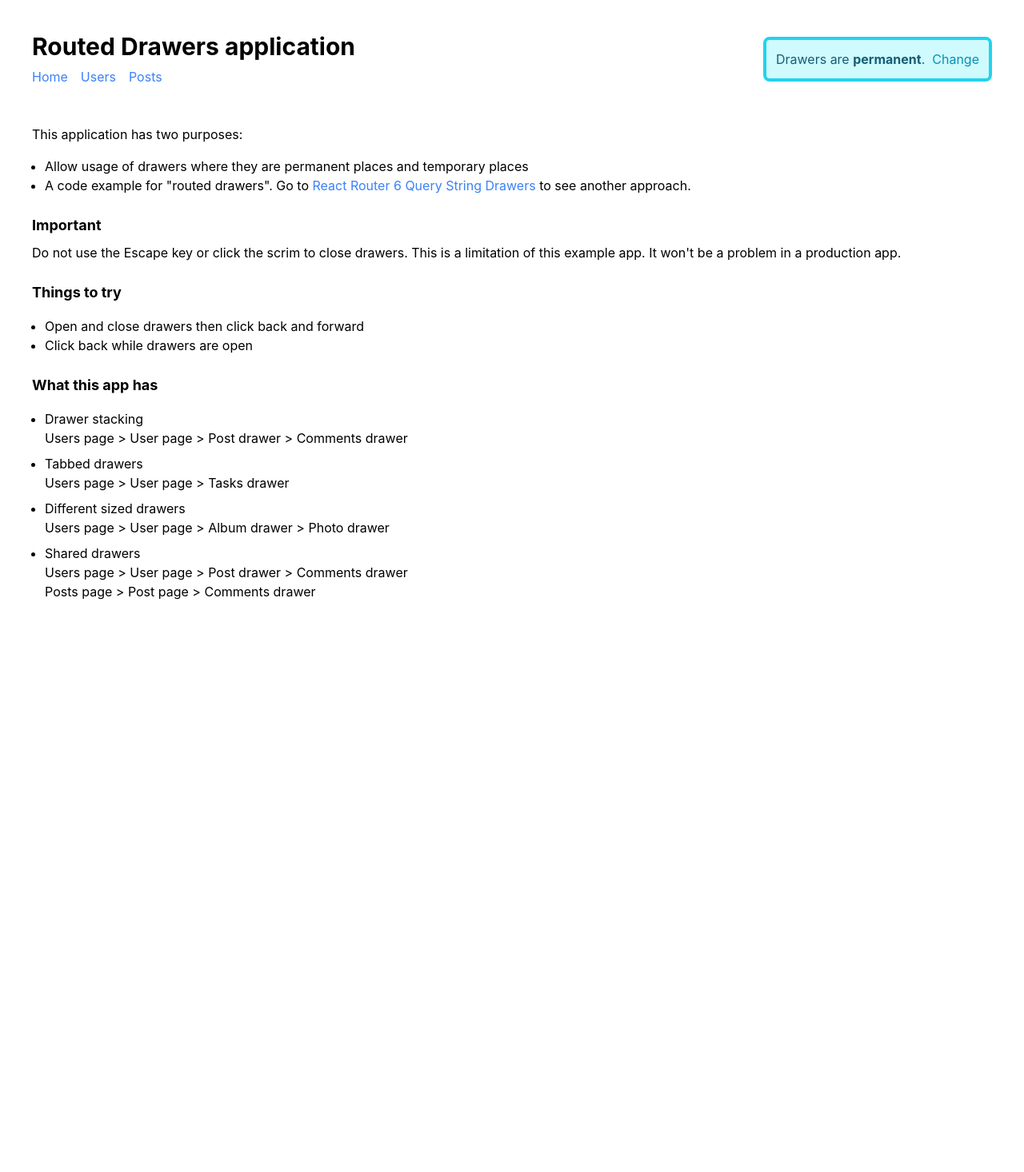
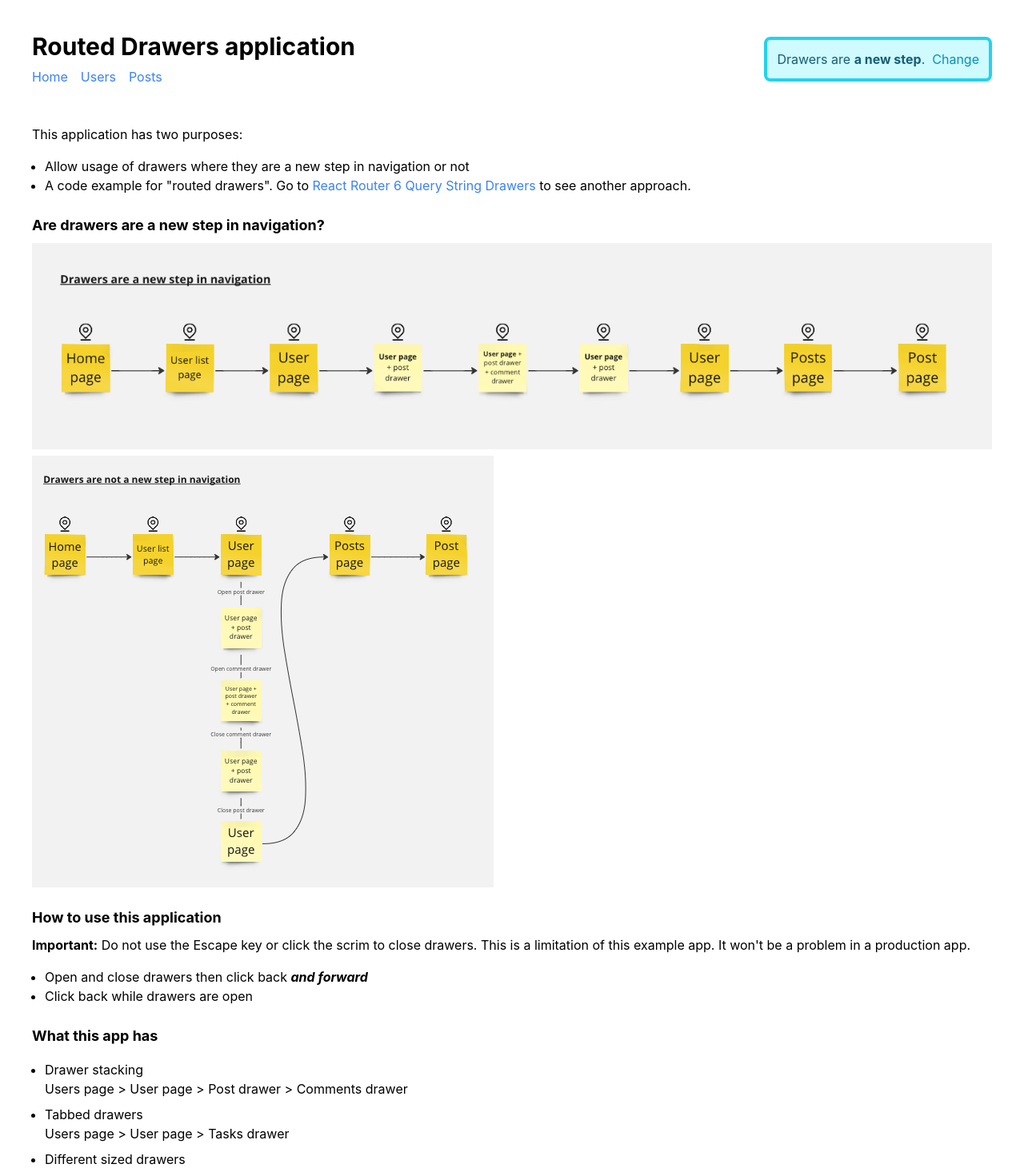
Before and after one commit to alexander-bobin/react-router-6-drawers, a React (Create React App) app: page /#/ in a window 1280 px wide. Shown: the top 1466 px of the page at 80% size. Before the commit the page ends 800 px from the top, so only its background shows below. Built offline with nearby package versions, Linux system fonts and the light colour scheme.

Commit message:
Change to step no step terminology

```diff
--- a/src/common/components/DrawerStatus.js
+++ b/src/common/components/DrawerStatus.js
@@ -10,7 +10,7 @@ function DrawerStatus () {
   return (
     <div className={`border-4 p-3 rounded-lg ${colorClasses}`}>
       <p>
-        Drawers are <strong>{areDrawersTemporary ? 'temporary' : 'permanent'}</strong>.
+        Drawers are <strong>{areDrawersTemporary && 'NOT'} a new step</strong>.
         &nbsp;<Link to={`/.?areDrawersTemporary=${areDrawersTemporary ? '0' : '1'}`} className="text-cyan-600 hover:underline">Change</Link>
       </p>
     </div>
--- a/src/routes/HomePage.js
+++ b/src/routes/HomePage.js
@@ -1,6 +1,8 @@
 import { useLayoutEffect, useContext } from "react"
 import { useLocation } from "react-router-dom"
 import { DrawerPermanenceContext } from "../common/components/DrawerPermanenceContext"
+import DrawerIsStepImage from "../images/drawers-are-a-step.png"
+import DrawerIsNotStepImage from "../images/drawers-are-not-a-step.png"
 
 function HomePage () {
   const location = useLocation()
@@ -20,16 +22,18 @@ function HomePage () {
         This application has two purposes:
       </p>
       <ul className="mt-4 list-disc">
-        <li className="ml-4">Allow usage of drawers where they are permanent places and temporary places</li>
+        <li className="ml-4">Allow usage of drawers where they are a new step in navigation or not</li>
         <li className="ml-4">A code example for "routed drawers". Go to <a href="https://alexander-bobin.github.io/react-router-6-drawers-query-string/" className="text-blue-500 hover:underline">React Router 6 Query String Drawers</a> to see another approach.</li>
       </ul>
-      <h3 className="mt-6 text-lg font-bold">Important</h3>
+      <h3 className="mt-6 text-lg font-bold">Are drawers are a new step in navigation?</h3>
+      <img src={DrawerIsStepImage} alt="Drawers are a new step" className="mt-2" />
+      <img src={DrawerIsNotStepImage} alt="Drawers are not a new step" className="mt-2" />
+      <h3 className="mt-6 text-lg font-bold">How to use this application</h3>
       <p className="mt-2">
-         Do not use the Escape key or click the scrim to close drawers. This is a limitation of this example app. It won't be a problem in a production app.
+         <strong>Important:</strong> Do not use the Escape key or click the scrim to close drawers. This is a limitation of this example app. It won't be a problem in a production app.
       </p>
-      <h3 className="mt-6 text-lg font-bold">Things to try</h3>
       <ul className="mt-4 list-disc">
-        <li className="ml-4">Open and close drawers then click back and forward</li>
+        <li className="ml-4">Open and close drawers then click back <em><strong>and forward</strong></em></li>
         <li className="ml-4">Click back while drawers are open</li>
       </ul>
       <h3 className="mt-6 text-lg font-bold">What this app has</h3>
```
Also changed, not shown: src/images/drawers-are-a-step.png (added), src/images/drawers-are-not-a-step.png (added).
